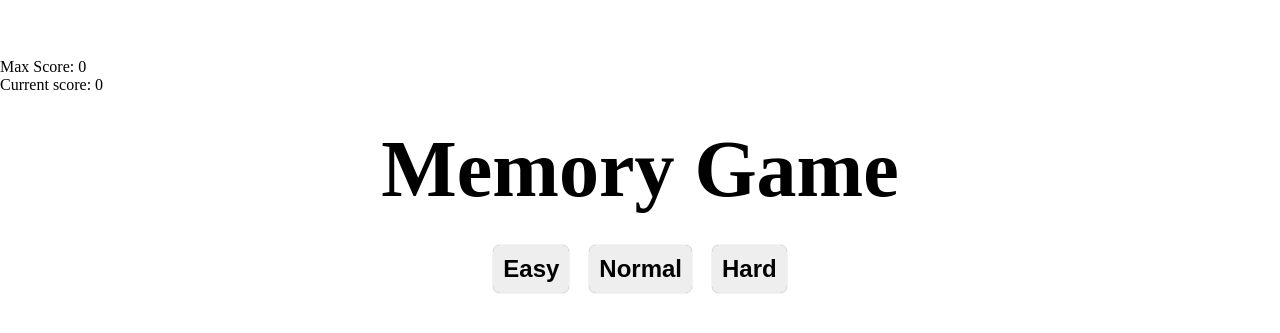
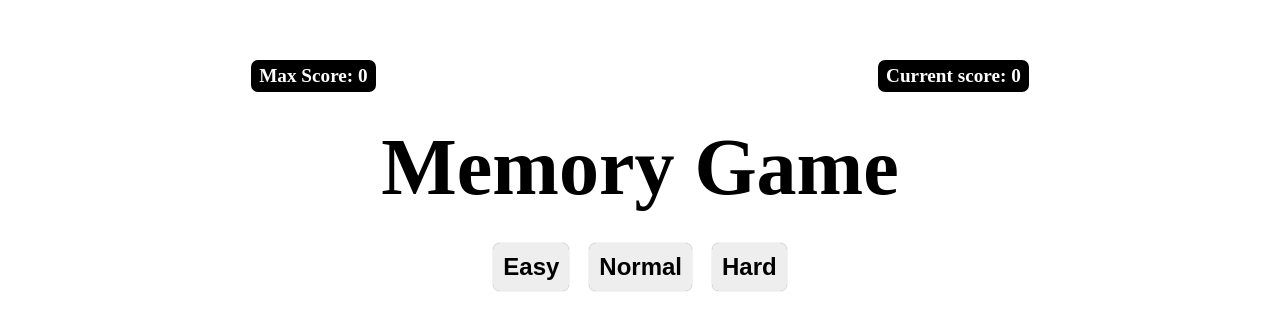
Before and after one commit to LukBlan/memory-card-game, a React (Vite) app: page / in a window 1280 px wide. Shown: the part 225-558 px from the top of the page. Built offline with nearby package versions, Linux system fonts and the light colour scheme.

Commit message:
Adjust cards and score styles

```diff
--- a/src/styles.css
+++ b/src/styles.css
@@ -10,11 +10,8 @@ html {
   user-select: none;
 }
 
-html, body, #root {
-  height: 100%;
-}
-
 #root {
+  min-height: 100vh;
   display: grid;
   grid-template-rows: min-content min-content;
   gap: 30px;
@@ -61,8 +58,12 @@ h1 {
 }
 
 .pokemon-card {
+  color: white;
+  font-variant: all-petite-caps;
+  background-color: indianred;
+  border: 3px ridge #eee;
+  padding: 5px;
   cursor: pointer;
-  font-size: 1.3rem;
   text-align: center;
   box-shadow: 0 1px 3px rgba(0,0,0,0.5);
   opacity: 0;
@@ -84,11 +85,6 @@ h1 {
   animation-delay: 0.4s;
 }
 
-
-.pokemon-card:hover {
-  background: #eee;
-}
-
 .game-over-screen {
   display: flex;
   justify-content: center;
@@ -103,6 +99,7 @@ h1 {
 }
 
 .game-over-button {
+  background-color: white;
   cursor: pointer;
   appearance: none;
   border: none;
@@ -115,9 +112,23 @@ h1 {
   background: #ccc;
 }
 
+.score-board {
+  display: flex;
+  justify-content: space-around;
+  font-size: 1.2rem;
+  font-weight: bold;
+}
+
+.score-board-text {
+  background: black;
+  color: white;
+  padding: 5px 8px;
+  border-radius: 7px;
+}
+
 @keyframes enterFromLeft {
   0% {
-    transform: translateX(-300%);
+    transform: translateX(-300%) rotateZ(-90deg);
   }
 
   100% {
```
